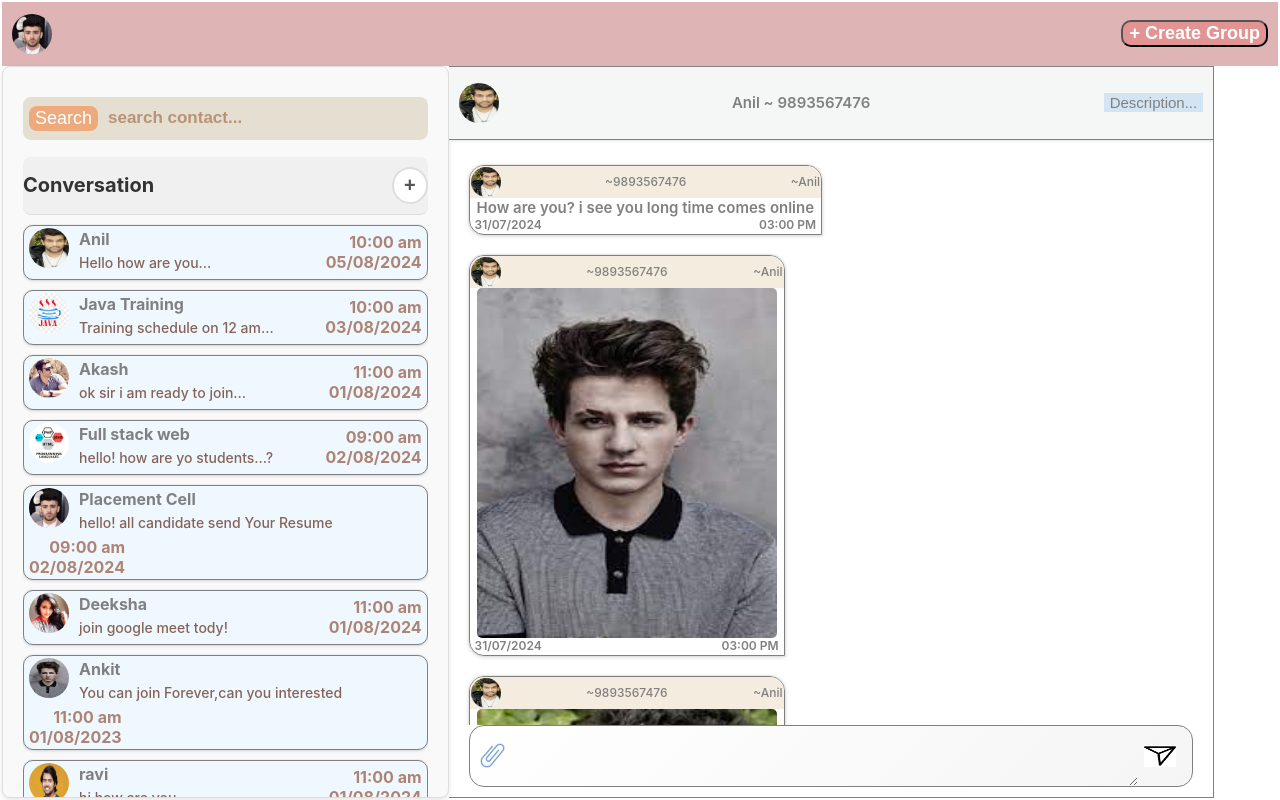
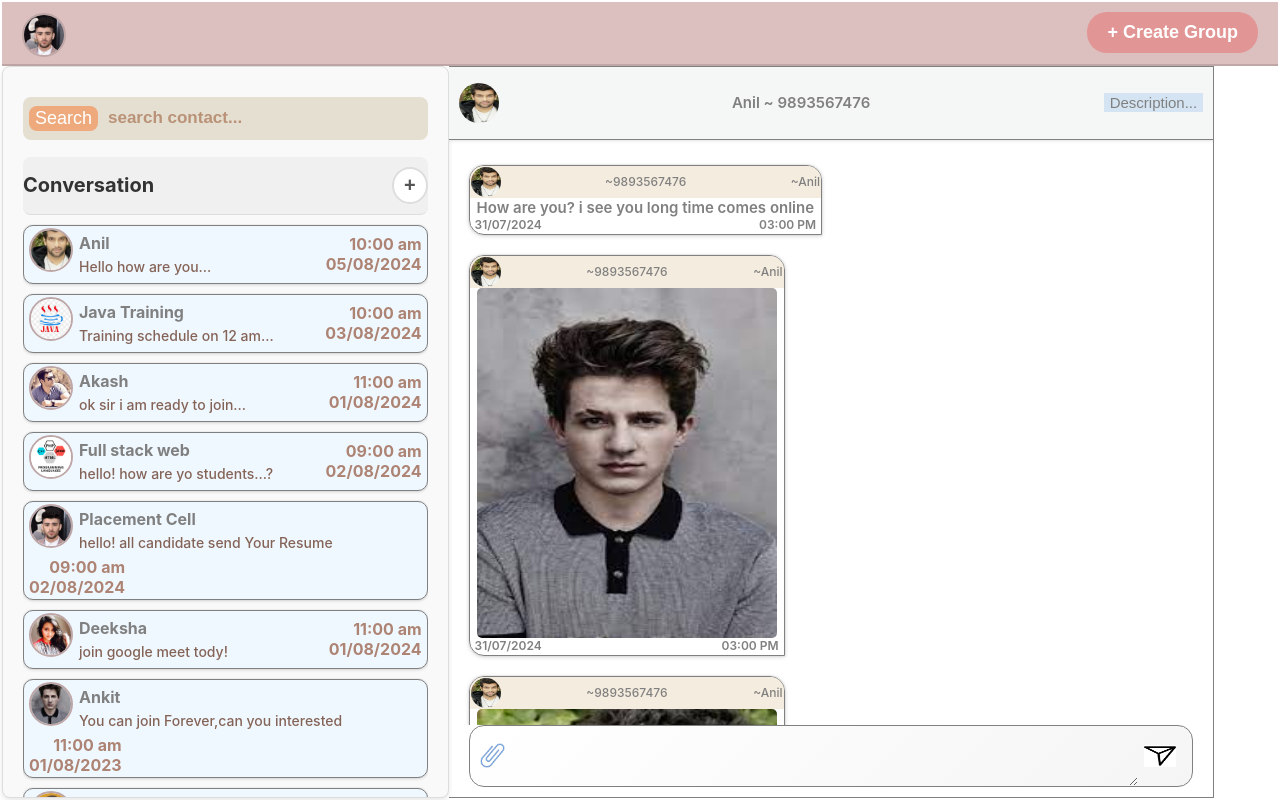
Before and after one commit to SparshAgrawa/Chat_App, a React (Create React App) app: page / in a window 1280 px wide. Built offline with nearby package versions, Linux system fonts and the light colour scheme.

Commit message:
Update navbar.css

```diff
--- a/src/styles/navbar.css
+++ b/src/styles/navbar.css
@@ -1,32 +1,45 @@
 .nav {
-  background: rgb(222, 180, 180);
+  background: #dcbfbf;
   height: 8%;
-  padding: 10px;
+  padding: 10px 20px;
   box-sizing: border-box;
   display: flex;
   justify-content: space-between;
   align-items: center;
   position: relative;
+  border-bottom: 2px solid #bfa7a7;
 }
 
 .rounded-img-container {
   height: 50px;
   width: 50px;
   cursor: pointer;
+  display: flex;
+  justify-content: center;
+  align-items: center;
 }
 
 .rounded-img-container img {
   height: 100%;
   width: 100%;
-  border-radius: 100%;
+  border-radius: 50%;
+  object-fit: cover;
+  border: 2px solid #bfa7a7;
 }
 
 .create-group {
-  background-color: rgb(226, 147, 147);
-  color: white;
-  outline: none;
-  border-radius: 10px;
+  background-color: #e29595;
+  color: #fff;
+  border: none;
+  border-radius: 20px;
   font-size: 18px;
   font-weight: 700;
   cursor: pointer;
+  padding: 10px 20px;
+  transition: background-color 0.3s, transform 0.2s;
 }
+
+.create-group:hover {
+  background-color: #d47f7f;
+  transform: scale(1.05);
+}
```
